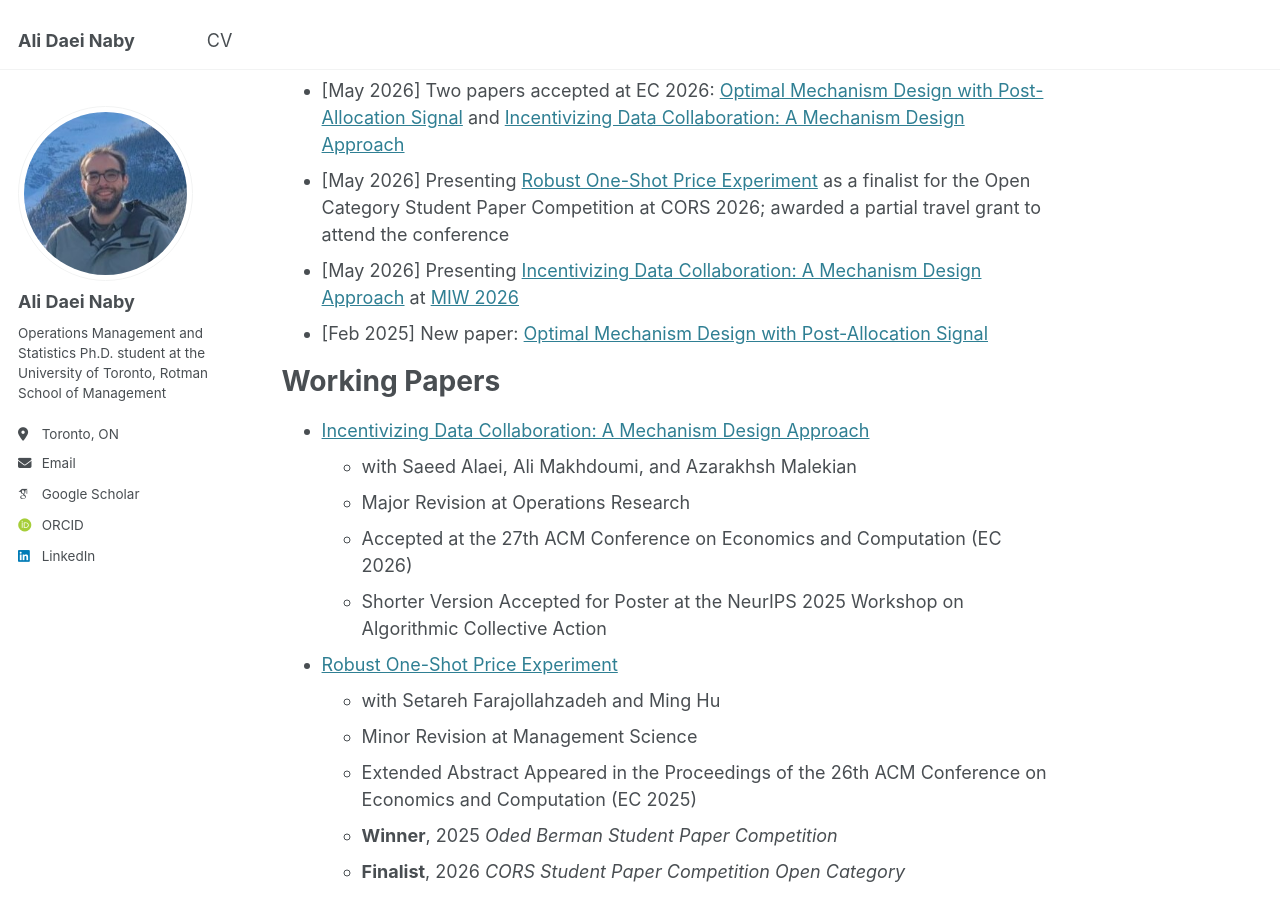
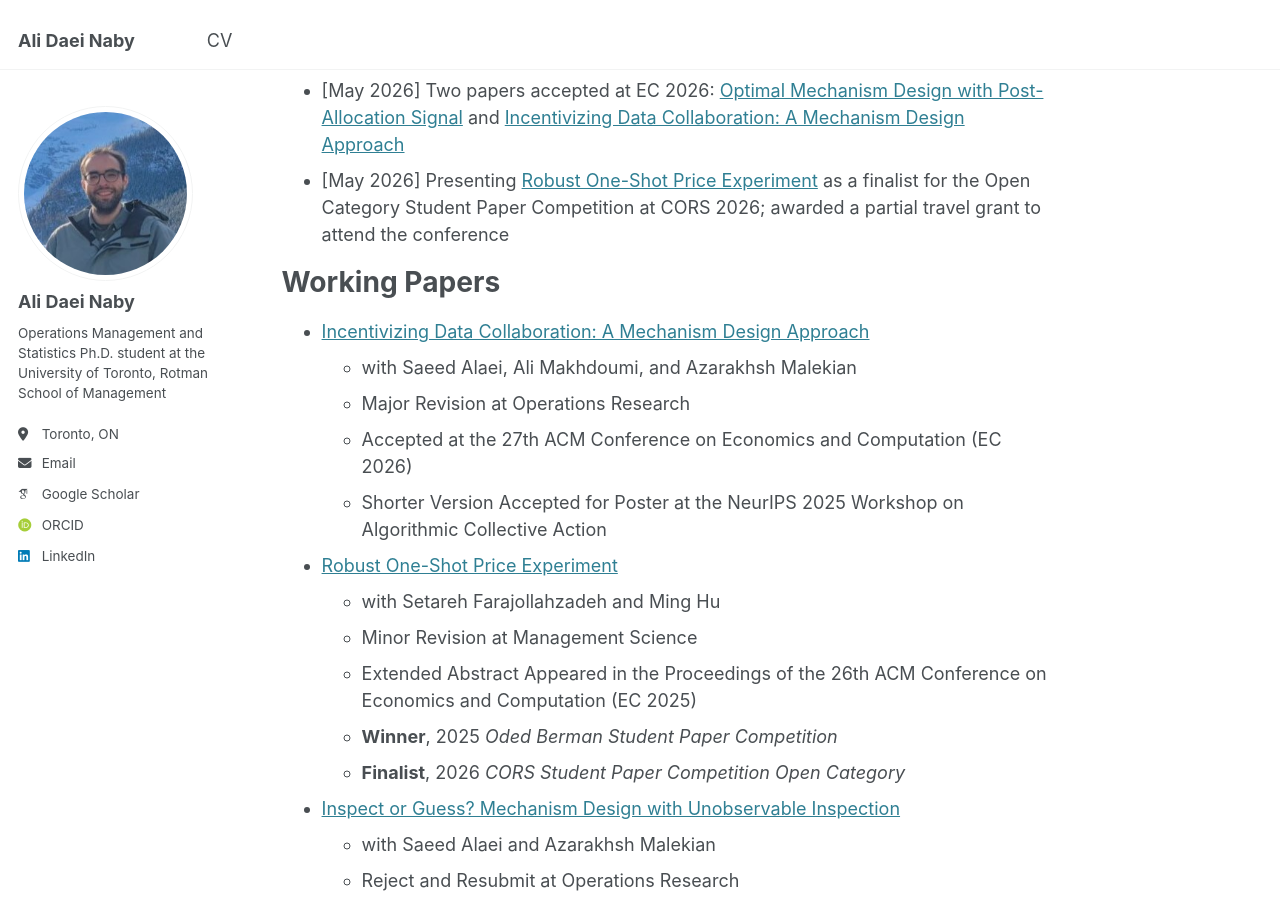
Before and after one commit to alidaeinaby/alidaeinaby.github.io, a Jekyll site: the page built from _pages/about.md, in a window 1280 px wide and 900 px high, scrolled down 643 px. Built offline with Jekyll 4.4.1, drawn with Linux system fonts in a browser that asks for light colours; some web fonts are replaced.

Commit message:
Update about.md

```diff
--- a/_pages/about.md
+++ b/_pages/about.md
@@ -20,8 +20,6 @@ News
 - [May 2026] Two papers accepted at EC 2026:
   [Optimal Mechanism Design with Post-Allocation Signal](https://papers.ssrn.com/sol3/papers.cfm?abstract_id=6220718) and [Incentivizing Data Collaboration: A Mechanism Design Approach](https://papers.ssrn.com/sol3/papers.cfm?abstract_id=5297868)
 - [May 2026] Presenting [Robust One-Shot Price Experiment](https://papers.ssrn.com/sol3/papers.cfm?abstract_id=4899852) as a finalist for the Open Category Student Paper Competition at CORS 2026; awarded a partial travel grant to attend the conference
-- [May 2026] Presenting [Incentivizing Data Collaboration: A Mechanism Design Approach](https://papers.ssrn.com/sol3/papers.cfm?abstract_id=5297868) at [MIW 2026](https://marketplaceinnovation.net/)
-- [Feb 2025] New paper: [Optimal Mechanism Design with Post-Allocation Signal](https://papers.ssrn.com/sol3/papers.cfm?abstract_id=6220718)
 
 Working Papers
 ======
```
